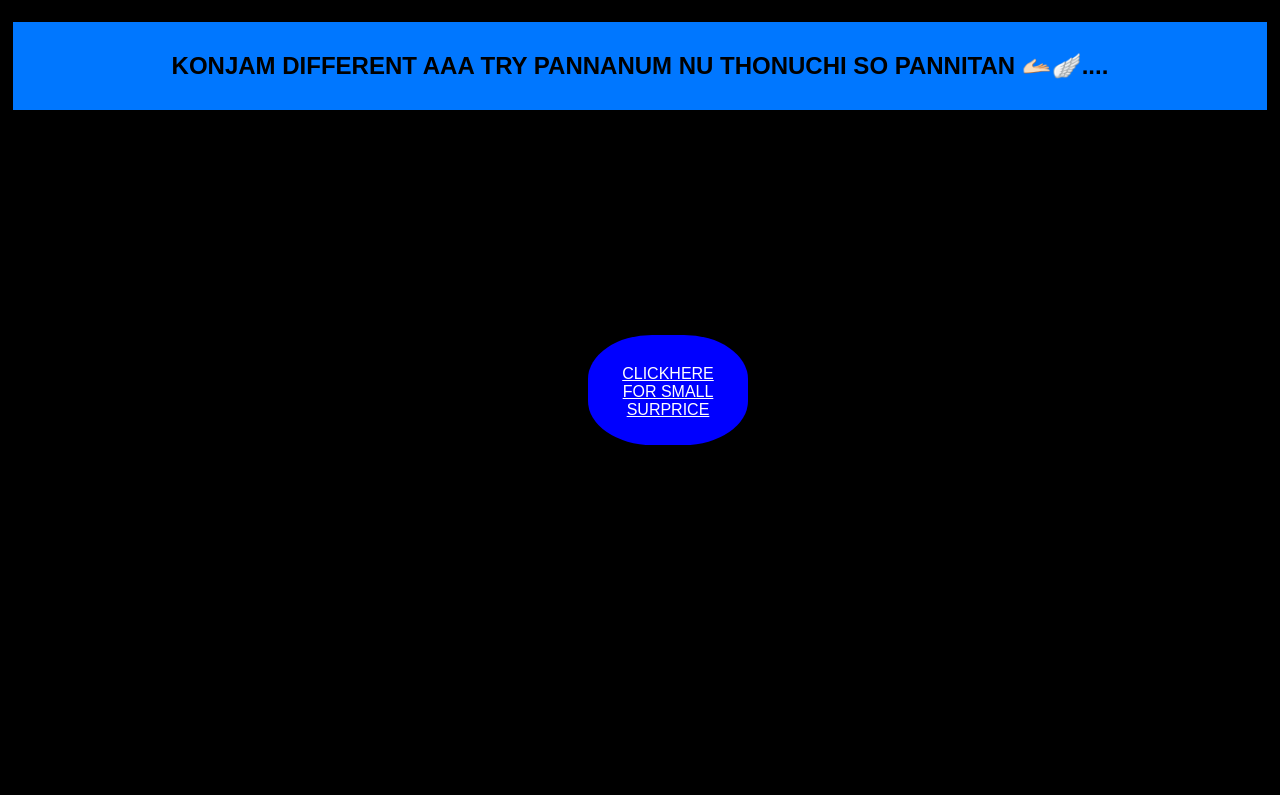
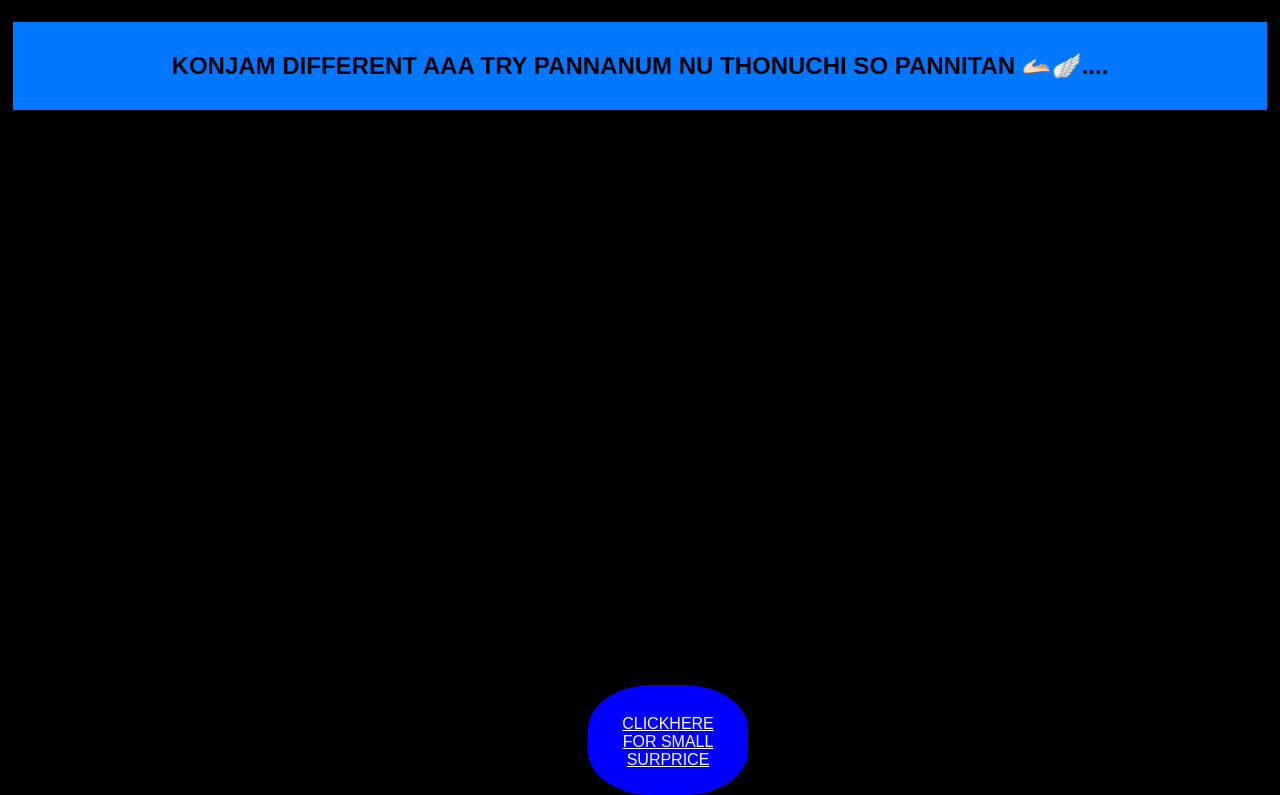
Before and after one commit to Sanjaysan19/san, a plain HTML site: page index.html in a window 1280 px wide. Shown: the part 680-1475 px from the top of the page. Before the commit the page ends 1125 px from the top, so only its background shows below. Drawn offline with Linux system fonts and the light colour scheme.

Commit message:
Update stylesheet.css

```diff
--- a/stylesheet.css
+++ b/stylesheet.css
@@ -53,6 +53,6 @@ a{
   border-radius: 40%;
   position: relative;
   left:580px;
-  top: 200px;
+  top: 550px;
   bottom: 50px;
 }
```
